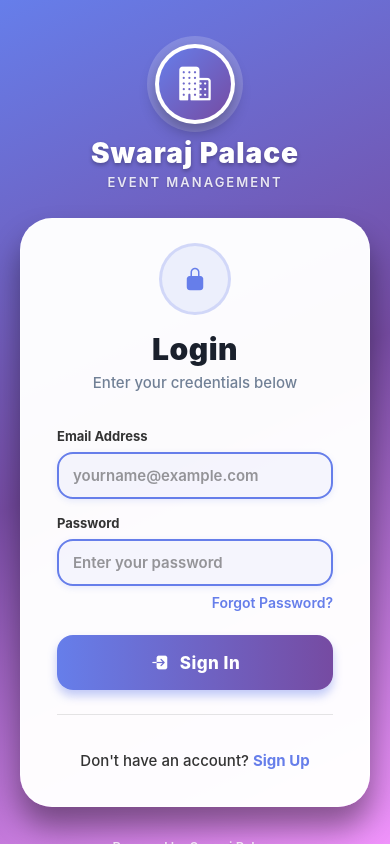
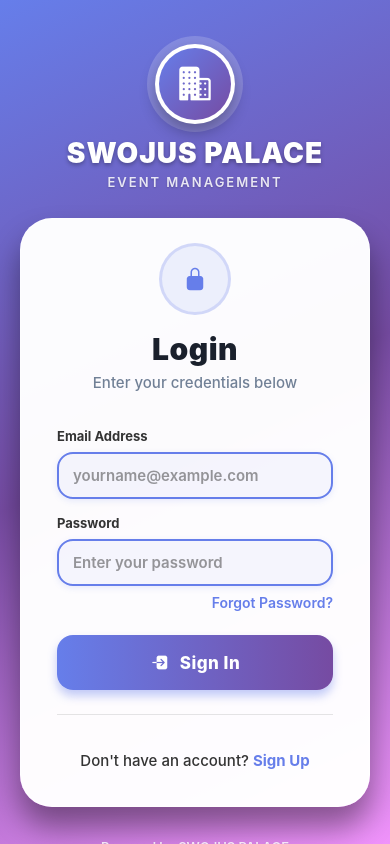
Before and after one commit to yuvrajakhade/event-booking-wireframe, a React Native app: screen /BookedEvents in a window 390 px wide. Built offline with nearby package versions, Linux system fonts and the light colour scheme; what react-native-worklets would draw is missing.

Commit message:
Update brand name and tab filtering for completed items

```diff
--- a/src/components/AuthHeader.tsx
+++ b/src/components/AuthHeader.tsx
@@ -86,7 +86,7 @@ export default function AuthHeader() {
           </LinearGradient>
         </View>
       </View>
-      <Text style={styles.name}>Swaraj Palace</Text>
+      <Text style={styles.name}>SWOJUS PALACE</Text>
       <Text style={styles.subtitle}>Event Management</Text>
     </View>
   );
--- a/src/components/BrandHeader.tsx
+++ b/src/components/BrandHeader.tsx
@@ -16,7 +16,7 @@ export default function BrandHeader() {
       <View style={styles.logoWrap}>
         <Ionicons name="business" size={28} color="white" />
       </View>
-      <Text style={styles.name}>Swaraj Palace</Text>
+      <Text style={styles.name}>SWOJUS PALACE</Text>
     </LinearGradient>
   );
 }
--- a/src/navigation/TabsNavigator.tsx
+++ b/src/navigation/TabsNavigator.tsx
@@ -21,7 +21,7 @@ export default function TabsNavigator({ onLogout }: TabsNavigatorProps) {
   return (
     <Tab.Navigator
       screenOptions={({ route }) => ({
-        headerTitle: "Swaraj Palace",
+        headerTitle: "SWOJUS PALACE",
         headerTitleAlign: "center",
         headerTitleStyle: {
           fontSize: 24,
--- a/src/screens/BookedEventsScreen.tsx
+++ b/src/screens/BookedEventsScreen.tsx
@@ -27,12 +27,13 @@ export default function BookedEventsScreen() {
 
   const filtered = useMemo(() => {
     return mockEvents.filter((e) => {
+      const isNotCompleted = e.status !== "Completed";
       const d = isoDateOnly(e.start);
       const inRange = d >= from && d <= to;
       const matches = (e.title + e.customerName + e.venue)
         .toLowerCase()
         .includes(q.toLowerCase());
-      return inRange && matches;
+      return isNotCompleted && inRange && matches;
     });
   }, [from, to, q]);
 
--- a/src/screens/EnquiryListScreen.tsx
+++ b/src/screens/EnquiryListScreen.tsx
@@ -17,11 +17,12 @@ export default function EnquiryListScreen() {
 
   const filtered = useMemo(() => {
     return mockEnquiries.filter((e) => {
+      const isActiveEnquiry = e.status !== "Converted";
       const inRange = e.eventDate >= from && e.eventDate <= to;
       const matches = (e.name + (e.phone ?? "") + (e.source ?? ""))
         .toLowerCase()
         .includes(q.toLowerCase());
-      return inRange && matches;
+      return isActiveEnquiry && inRange && matches;
     });
   }, [from, to, q]);
 
--- a/src/screens/LoginScreen.tsx
+++ b/src/screens/LoginScreen.tsx
@@ -92,7 +92,7 @@ export default function LoginScreen({ onLogin }: LoginScreenProps) {
           </View>
 
           <View style={styles.footer}>
-            <Text style={styles.footerText}>Powered by Swaraj Palace</Text>
+            <Text style={styles.footerText}>Powered by SWOJUS PALACE</Text>
           </View>
         </View>
       </ScrollView>
--- a/src/screens/RegisterScreen.tsx
+++ b/src/screens/RegisterScreen.tsx
@@ -121,7 +121,7 @@ export default function RegisterScreen({ onRegister }: RegisterScreenProps) {
           </View>
 
           <View style={styles.footer}>
-            <Text style={styles.footerText}>Powered by Swaraj Palace</Text>
+            <Text style={styles.footerText}>Powered by SWOJUS PALACE</Text>
           </View>
         </View>
       </ScrollView>
```
